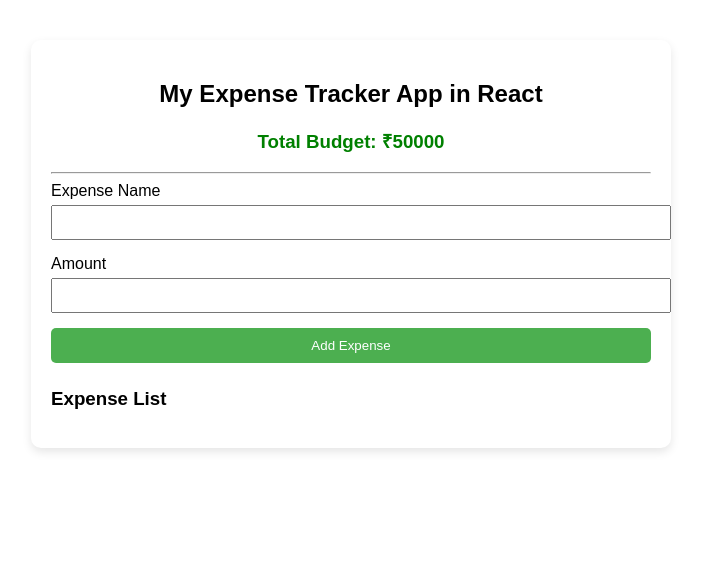
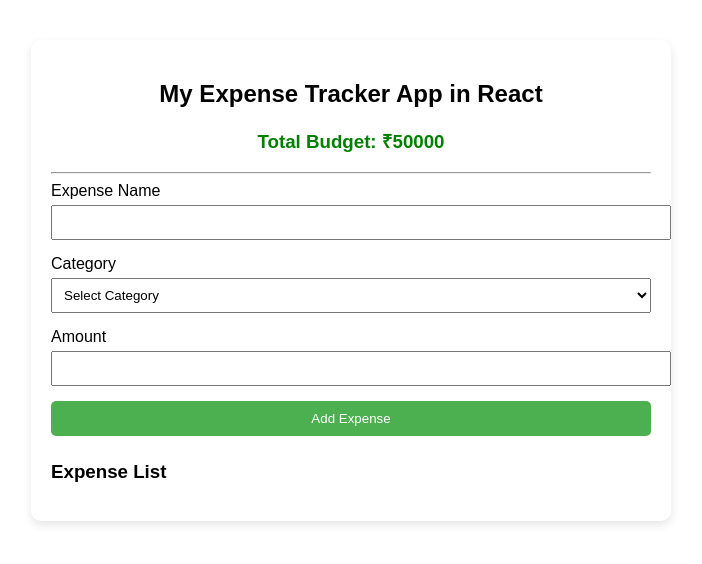
Before and after one commit to swanand91/ExpenseTracker, a React (Vite) app: page / in a window 1280 px wide. Shown: the top 564 px of the page, without its empty margins (289-991 px from the left). Built offline with nearby package versions, Linux system fonts and the light colour scheme.

Commit message:
category added

```diff
--- a/src/App.jsx
+++ b/src/App.jsx
@@ -6,6 +6,7 @@ function App() {
   const [expense, setExpense] = useState({
     name: "",
     amount: "",
+    category: "",
   });
 
   const [expenses, setExpenses] = useState([]);
@@ -23,10 +24,11 @@ function App() {
       {
         name: expense.name,
         amount: Number(expense.amount),
+        category: expense.category,
       },
     ]);
 
-    setExpense({ name: "", amount: "" });
+    setExpense({ name: "", amount: "" ,category: ""});
   };
 
   const totalSpent = expenses.reduce((sum, item) => sum + item.amount, 0);
@@ -70,6 +72,27 @@ function App() {
             marginTop: "5px",
           }}
         />
+      </div>
+        <div style={{ marginBottom: "15px" }}>
+        <label>Category</label>
+        <select
+          name="category"
+          value={expense.category}
+          onChange={handleChange}
+          style={{
+            width: "100%",
+            padding: "8px",
+            marginTop: "5px",
+          }}
+        >
+          <option value="">Select Category</option>
+          <option value="Travel">Travel</option>
+          <option value="Food">Food</option>
+          <option value="Loan">Loan</option>
+          <option value="Shopping">Shopping</option>
+          <option value="Rent">Rent</option>
+          <option value="Others">Others</option>
+        </select>
       </div>
 
       <div style={{ marginBottom: "15px" }}>
@@ -123,7 +146,9 @@ function App() {
             }}
           >
             <b>{item.name}</b>
+            <p>Category: {item.category}</p>
             <p style={{ margin: "5px 0" }}>₹{item.amount}</p>
+
           </div>
         ))}
       </div>
```
